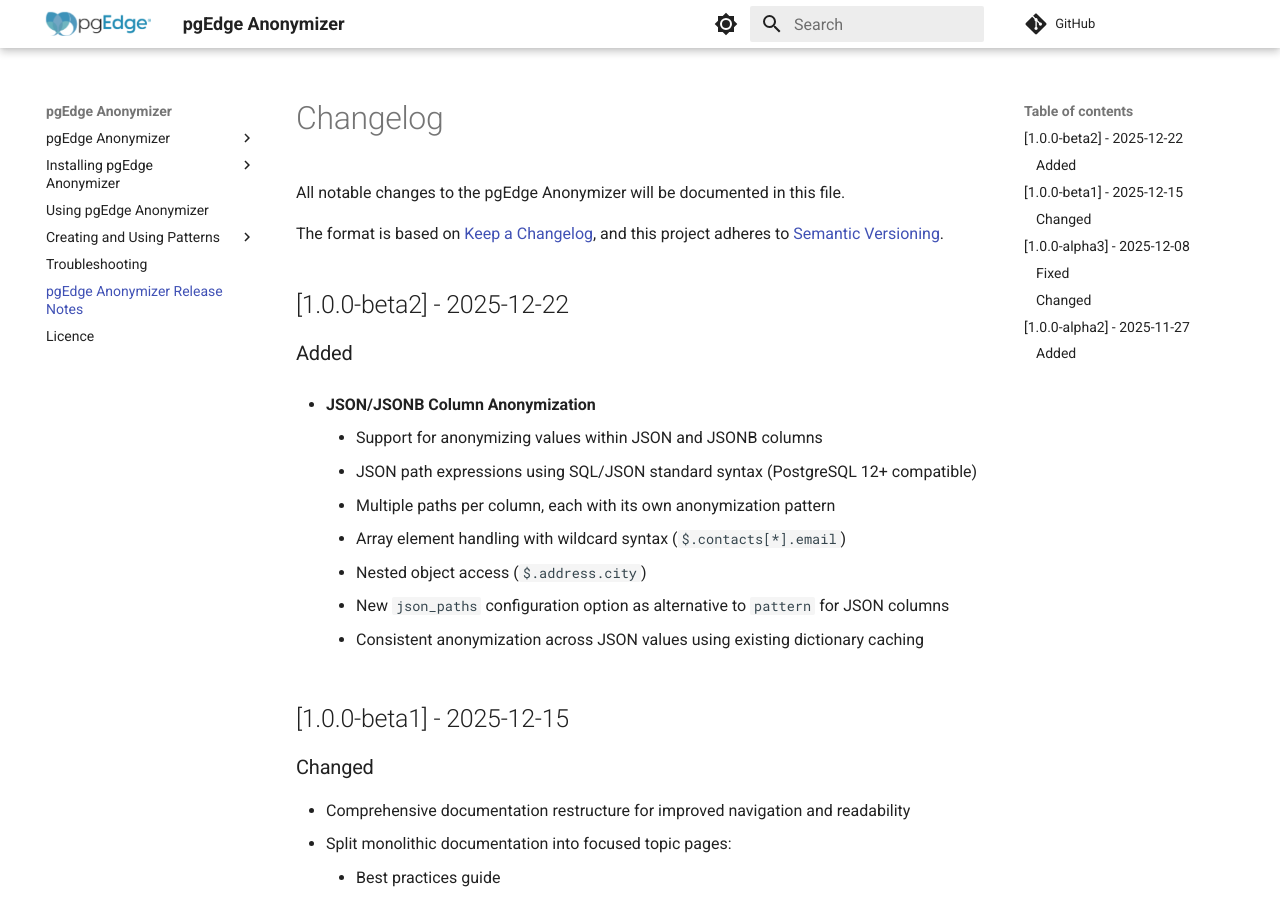
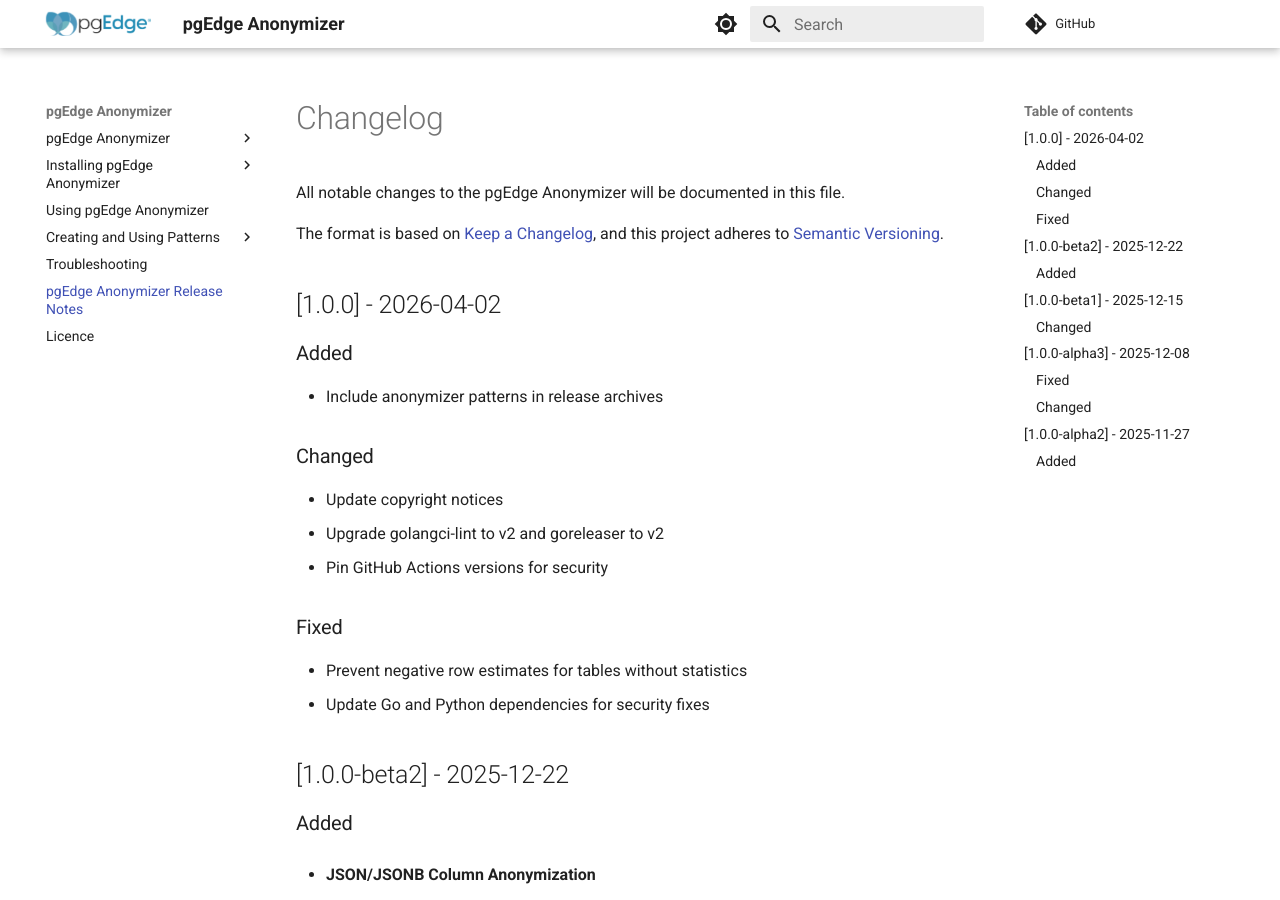
Before and after one commit to pgEdge/pgedge-anonymizer, an MkDocs documentation site: the page built from docs/changelog.md, in a window 1280 px wide and 900 px high. Built offline with MkDocs 1.6.1 and Material for MkDocs 9.7.7, drawn with Linux system fonts in a browser that asks for light colours; comment, search, counter and statistics services are not loaded.

Commit message:
Release version 1.0.0
- Update version to 1.0.0
- Update changelog with release notes

Release-Date: 2026-04-02

Co-Authored-By: Claude Opus 4.6 <noreply@anthropic.com>

```diff
--- a/docs/changelog.md
+++ b/docs/changelog.md
@@ -5,6 +5,24 @@ All notable changes to the pgEdge Anonymizer will be documented in this file.
 The format is based on [Keep a Changelog](https://keepachangelog.com/),
 and this project adheres to
 [Semantic Versioning](https://semver.org/spec/v2.0.0.html).
+
+## [1.0.0] - 2026-04-02
+
+### Added
+
+- Include anonymizer patterns in release archives
+
+### Changed
+
+- Update copyright notices
+- Upgrade golangci-lint to v2 and goreleaser to v2
+- Pin GitHub Actions versions for security
+
+### Fixed
+
+- Prevent negative row estimates for tables without
+  statistics
+- Update Go and Python dependencies for security fixes
 
 ## [1.0.0-beta2] - 2025-12-22
 
```
Also changed, not shown: 1 other file.
